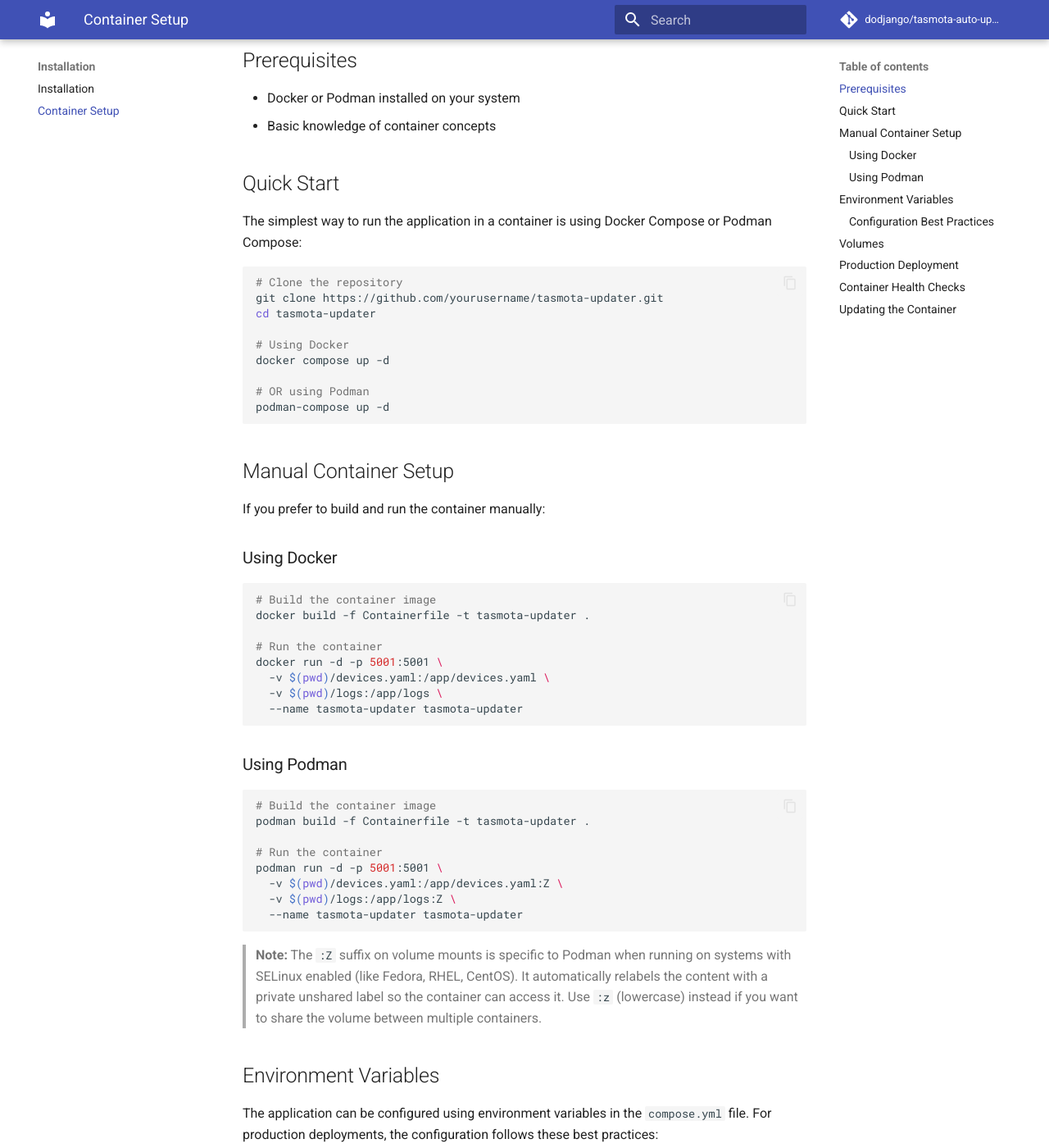
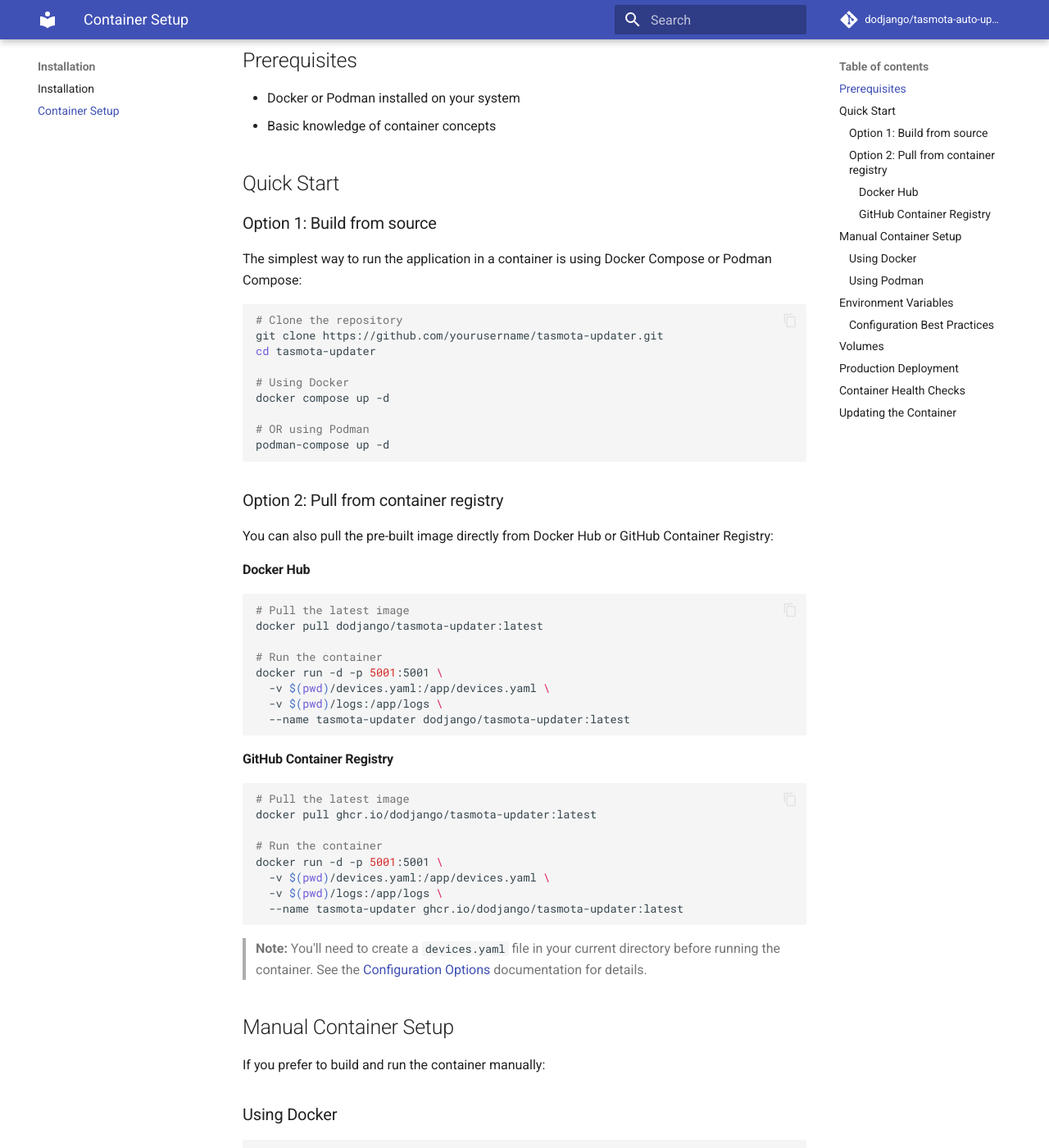
Before and after one commit to dodjango/tasmota-auto-updater, an MkDocs documentation site: the page built from docs/container-setup.md, in a window 1280 px wide and 1400 px high, scrolled down 237 px. Shown: the whole window at 82% size. Built offline with MkDocs 1.6.1 and Material for MkDocs 9.7.7, drawn with Linux system fonts in a browser that asks for light colours; comment, search, counter and statistics services are not loaded.

Commit message:
docs: add container registry pull instructions as an alternative installation option

````diff
--- a/docs/container-setup.md
+++ b/docs/container-setup.md
@@ -8,6 +8,8 @@
 - Basic knowledge of container concepts
 
 ## Quick Start
+
+### Option 1: Build from source
 
 The simplest way to run the application in a container is using Docker Compose or Podman Compose:
 
@@ -22,6 +24,38 @@
 # OR using Podman
 podman-compose up -d
 ```
+
+### Option 2: Pull from container registry
+
+You can also pull the pre-built image directly from Docker Hub or GitHub Container Registry:
+
+#### Docker Hub
+
+```bash
+# Pull the latest image
+docker pull dodjango/tasmota-updater:latest
+
+# Run the container
+docker run -d -p 5001:5001 \
+  -v $(pwd)/devices.yaml:/app/devices.yaml \
+  -v $(pwd)/logs:/app/logs \
+  --name tasmota-updater dodjango/tasmota-updater:latest
+```
+
+#### GitHub Container Registry
+
+```bash
+# Pull the latest image
+docker pull ghcr.io/dodjango/tasmota-updater:latest
+
+# Run the container
+docker run -d -p 5001:5001 \
+  -v $(pwd)/devices.yaml:/app/devices.yaml \
+  -v $(pwd)/logs:/app/logs \
+  --name tasmota-updater ghcr.io/dodjango/tasmota-updater:latest
+```
+
+> **Note:** You'll need to create a `devices.yaml` file in your current directory before running the container. See the [Configuration Options](configuration.md) documentation for details.
 
 ## Manual Container Setup
 
````
Also changed, not shown: README.md (+16 -0 lines).
